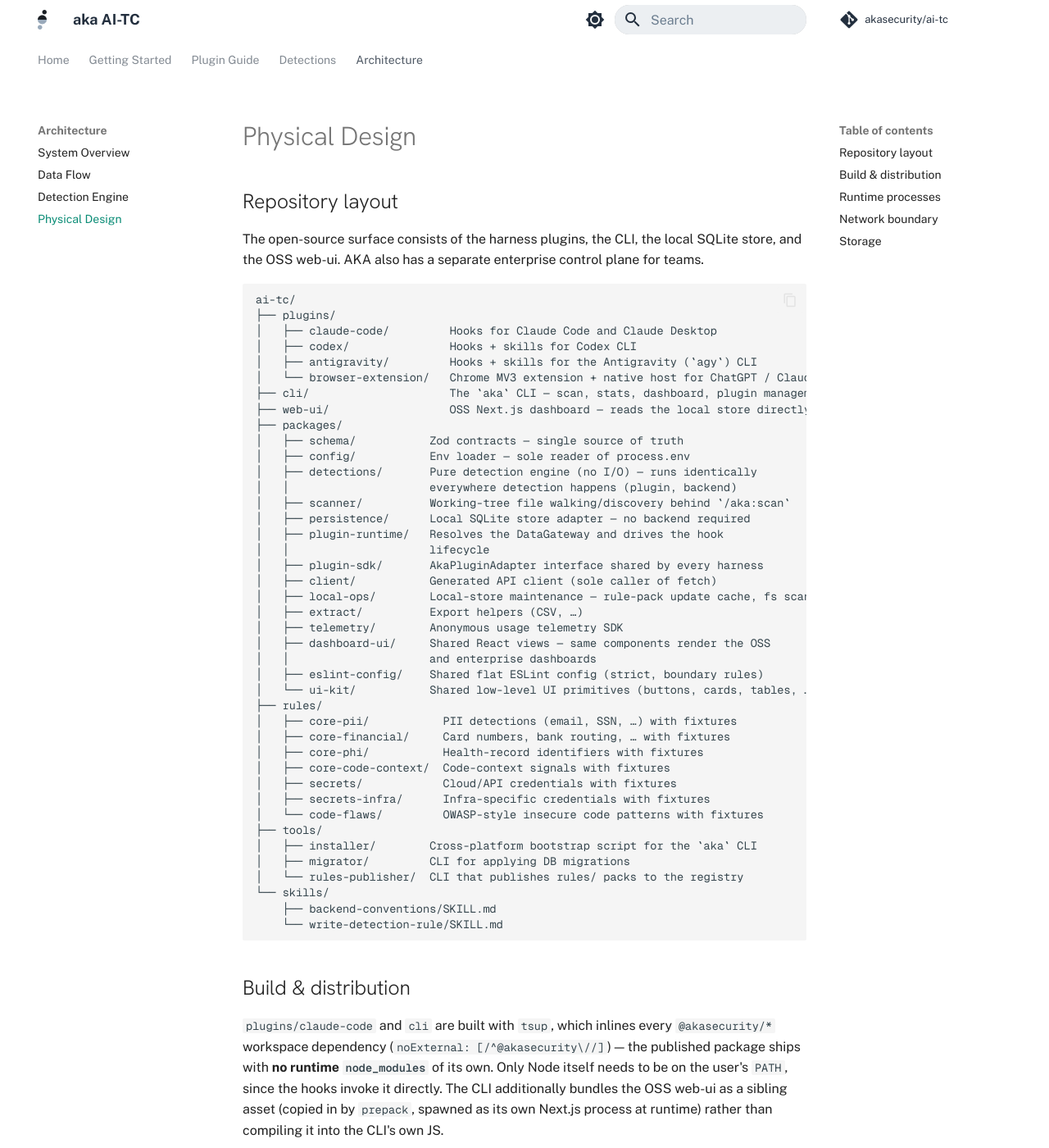
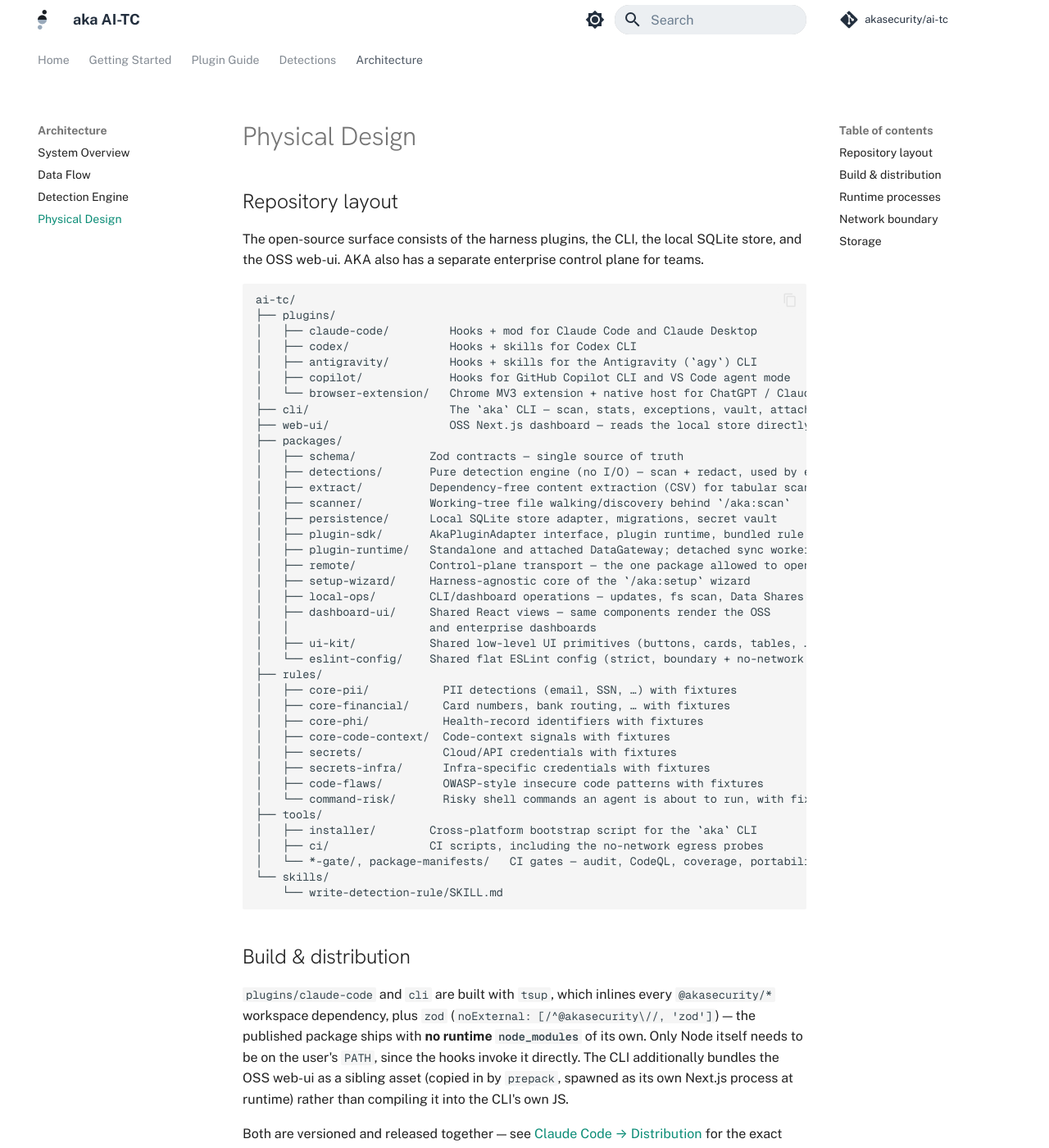
Before and after one commit to akasecurity/ai-tc-docs, an MkDocs documentation site: the page built from docs/architecture/physical-design.md, in a window 1280 px wide and 1400 px high. Shown: the whole window at 82% size. Built offline with MkDocs 1.6.1 and Material for MkDocs 9.7.7, drawn with Linux system fonts in a browser that asks for light colours; comment, search, counter and statistics services are not loaded.

Commit message:
docs(architecture): redraw the package graph, repo tree, and local diagram for v0.9.20 (#20)
- overview Mermaid: drawn from package.json edges at v0.9.20; adds copilot,
  scanner, setup-wizard, local-ops, remote, dashboard-ui, ui-kit; rules are
  bundled into plugin-sdk at build time (detections does no I/O).
- physical-design tree: drop packages that never existed in this repo
  (config, client, telemetry, tools/migrator, tools/rules-publisher,
  skills/backend-conventions); add copilot, remote, setup-wizard,
  command-risk, the CI gates; noExternal also inlines zod.
- local diagram (data-flow + home): 'standalone by default' instead of
  'no backend', and the harness node names more than Claude.

````diff
--- a/docs/architecture/physical-design.md
+++ b/docs/architecture/physical-design.md
@@ -8,30 +8,28 @@ the OSS web-ui. AKA also has a separate enterprise control plane for teams.
 ```
 ai-tc/
 ├── plugins/
-│   ├── claude-code/         Hooks for Claude Code and Claude Desktop
+│   ├── claude-code/         Hooks + mod for Claude Code and Claude Desktop
 │   ├── codex/               Hooks + skills for Codex CLI
 │   ├── antigravity/         Hooks + skills for the Antigravity (`agy`) CLI
+│   ├── copilot/             Hooks for GitHub Copilot CLI and VS Code agent mode
 │   └── browser-extension/   Chrome MV3 extension + native host for ChatGPT / Claude.ai
-├── cli/                     The `aka` CLI — scan, stats, dashboard, plugin management
+├── cli/                     The `aka` CLI — scan, stats, exceptions, vault, attach, dashboard, updates
 ├── web-ui/                  OSS Next.js dashboard — reads the local store directly
 ├── packages/
 │   ├── schema/           Zod contracts — single source of truth
-│   ├── config/           Env loader — sole reader of process.env
-│   ├── detections/       Pure detection engine (no I/O) — runs identically
-│   │                     everywhere detection happens (plugin, backend)
+│   ├── detections/       Pure detection engine (no I/O) — scan + redact, used by every surface
+│   ├── extract/          Dependency-free content extraction (CSV) for tabular scanning
 │   ├── scanner/          Working-tree file walking/discovery behind `/aka:scan`
-│   ├── persistence/      Local SQLite store adapter — no backend required
-│   ├── plugin-runtime/   Resolves the DataGateway and drives the hook
-│   │                     lifecycle
-│   ├── plugin-sdk/       AkaPluginAdapter interface shared by every harness
-│   ├── client/           Generated API client (sole caller of fetch)
-│   ├── local-ops/        Local-store maintenance — rule-pack update cache, fs scan/render
-│   ├── extract/          Export helpers (CSV, …)
-│   ├── telemetry/        Anonymous usage telemetry SDK
+│   ├── persistence/      Local SQLite store adapter, migrations, secret vault
+│   ├── plugin-sdk/       AkaPluginAdapter interface, plugin runtime, bundled rule packs
+│   ├── plugin-runtime/   Standalone and attached DataGateway; detached sync workers
+│   ├── remote/           Control-plane transport — the one package allowed to open a socket
+│   ├── setup-wizard/     Harness-agnostic core of the `/aka:setup` wizard
+│   ├── local-ops/        CLI/dashboard operations — updates, fs scan, Data Shares forwarding
 │   ├── dashboard-ui/     Shared React views — same components render the OSS
 │   │                     and enterprise dashboards
-│   ├── eslint-config/    Shared flat ESLint config (strict, boundary rules)
-│   └── ui-kit/           Shared low-level UI primitives (buttons, cards, tables, …)
+│   ├── ui-kit/           Shared low-level UI primitives (buttons, cards, tables, …)
+│   └── eslint-config/    Shared flat ESLint config (strict, boundary + no-network rules)
 ├── rules/
 │   ├── core-pii/           PII detections (email, SSN, …) with fixtures
 │   ├── core-financial/     Card numbers, bank routing, … with fixtures
@@ -39,20 +37,20 @@ ai-tc/
 │   ├── core-code-context/  Code-context signals with fixtures
 │   ├── secrets/            Cloud/API credentials with fixtures
 │   ├── secrets-infra/      Infra-specific credentials with fixtures
-│   └── code-flaws/         OWASP-style insecure code patterns with fixtures
+│   ├── code-flaws/         OWASP-style insecure code patterns with fixtures
+│   └── command-risk/       Risky shell commands an agent is about to run, with fixtures
 ├── tools/
 │   ├── installer/        Cross-platform bootstrap script for the `aka` CLI
-│   ├── migrator/         CLI for applying DB migrations
-│   └── rules-publisher/  CLI that publishes rules/ packs to the registry
+│   ├── ci/               CI scripts, including the no-network egress probes
+│   └── *-gate/, package-manifests/   CI gates — audit, CodeQL, coverage, portability, required checks
 └── skills/
-    ├── backend-conventions/SKILL.md
     └── write-detection-rule/SKILL.md
 ```
 
 ## Build & distribution
 
 `plugins/claude-code` and `cli` are built with `tsup`, which inlines every
-`@akasecurity/*` workspace dependency (`noExternal: [/^@akasecurity\//]`) — the published
+`@akasecurity/*` workspace dependency, plus `zod` (`noExternal: [/^@akasecurity\//, 'zod']`) — the published
 package ships with **no runtime `node_modules`** of its own. Only Node itself needs to
 be on the user's `PATH`, since the hooks invoke it directly. The CLI additionally
 bundles the OSS web-ui as a sibling asset (copied in by `prepack`, spawned as its own
--- a/overrides/partials/local_arch_diagram.html
+++ b/overrides/partials/local_arch_diagram.html
@@ -3,12 +3,12 @@
     <span>Local architecture</span>
   </div>
   <div class="mdx-diagram__body">
-    <svg viewBox="0 0 380 366" role="img" aria-label="Claude Code or Claude Desktop talks to the AKA plugin, which writes to a local SQLite store that the dashboard and CLI read directly, all inside your machine with no backend.">
+    <svg viewBox="0 0 380 366" role="img" aria-label="Your agent harness talks to the AKA plugin, which writes to a local SQLite store that the dashboard and CLI read directly, all on your machine. Standalone by default; attaching to your organization's deployment is opt-in.">
       <rect class="mdx-diagram__boundary" x="10" y="34" width="360" height="322" rx="14" />
-      <text class="mdx-diagram__boundary-label" x="28" y="24">your machine &middot; no backend</text>
+      <text class="mdx-diagram__boundary-label" x="28" y="24">your machine &middot; standalone by default</text>
 
       <rect class="mdx-diagram__node" x="50" y="52" width="280" height="46" rx="8" />
-      <text class="mdx-diagram__node-label" x="190" y="80">Claude Code / Claude Desktop</text>
+      <text class="mdx-diagram__node-label" x="190" y="80">Claude Code · Codex · Copilot · …</text>
 
       <line class="mdx-diagram__arrow" x1="190" y1="98" x2="190" y2="126" marker-end="url(#mdx-diagram-arrowhead)" />
       <text class="mdx-diagram__arrow-label" x="204" y="118">hooks</text>
````
Also changed, not shown: docs/architecture/overview.md (+40 -17 lines).
